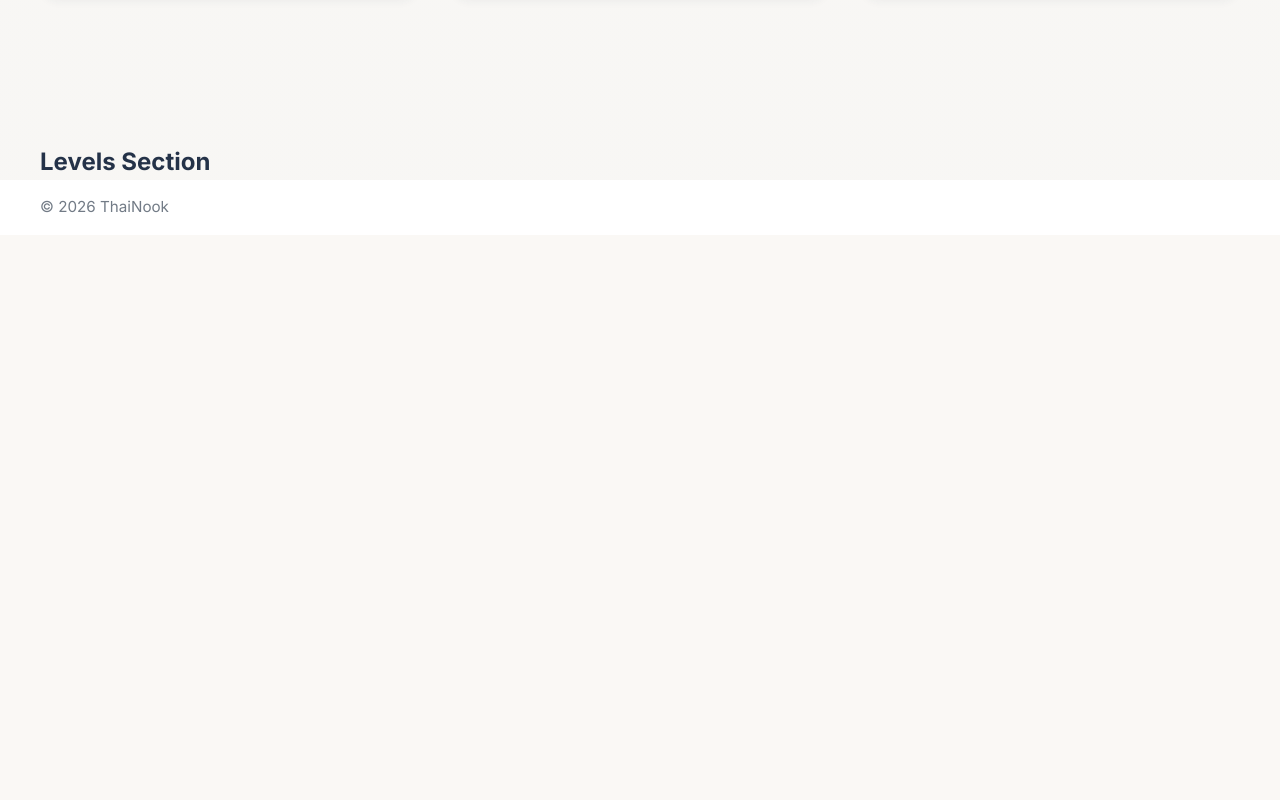
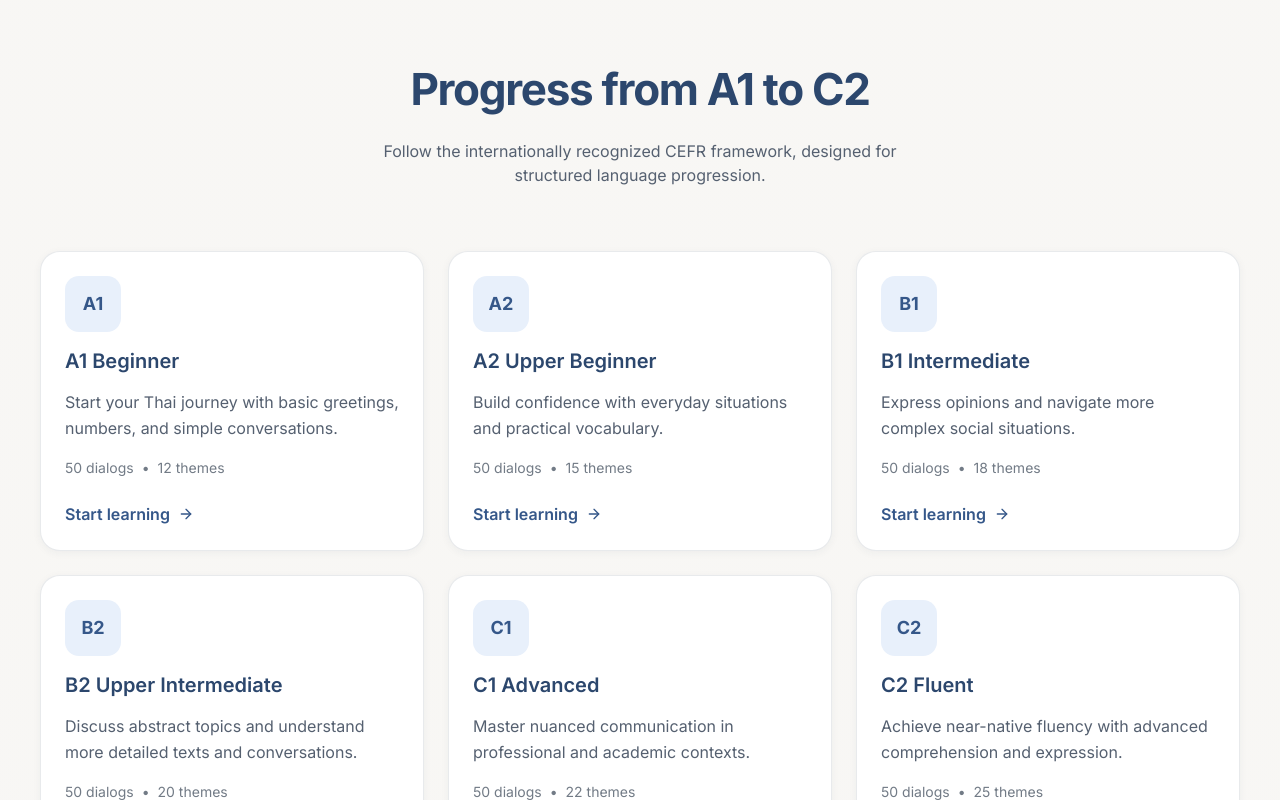
Before and after one commit to ozewieze/thai-app, a Next.js app: page / in a window 1280 px wide. Shown: the part 1260-2060 px from the top of the page. Before the commit the page ends 1495 px from the top, so only its background shows below. Built offline with nearby package versions, Linux system fonts and the light colour scheme.

Commit message:
Add LevelsSection to the homepage

```diff
--- a/src/features/home/components/HeroSection/HeroSection.module.css
+++ b/src/features/home/components/HeroSection/HeroSection.module.css
@@ -1,6 +1,6 @@
 .hero {
   margin-top: var(--spacing-48);
-  margin-bottom: var(--spacing-80);
+  margin-bottom: var(--spacing-96);
   display: flex;
   flex-direction: column;
   align-items: center;
@@ -10,6 +10,9 @@
   }
   @media (min-width: 48rem) and (max-width: 48.5rem) {
     gap: var(--spacing-32);
+  }
+  @media (min-width: 48rem) {
+    margin-bottom: var(--spacing-128);
   }
 }
 
--- a/src/features/home/components/LearningStructureSection/LearningStructureSection.module.css
+++ b/src/features/home/components/LearningStructureSection/LearningStructureSection.module.css
@@ -1,10 +1,15 @@
 .section {
   display: flex;
   flex-direction: column;
-  gap: var(--spacing-48);
-  margin-bottom: var(--spacing-80);
-  padding-top: var(--spacing-96);
-  padding-bottom: var(--spacing-64);
+  gap: var(--spacing-32);
+  margin-bottom: var(--spacing-96);
+
+  @media (min-width: 48rem) {
+    gap: var(--spacing-64);
+    padding-top: var(--spacing-16);
+    padding-bottom: var(--spacing-16);
+    margin-bottom: var(--spacing-128);
+  }
 }
 
 .header {
@@ -14,23 +19,28 @@
   display: flex;
   flex-direction: column;
   gap: var(--spacing-24);
-  margin-bottom: var(--spacing-48);
+  @media (min-width: 48rem) {
+    /* margin-bottom: var(--spacing-64); */
+  }
 }
 
 .title {
-  font-size: var(--size-44);
-  margin-bottom: var(--spacing-16);
+  font-size: var(--size-30);
+  /* margin-bottom: var(--spacing-16); */
   line-height: 1.15;
   letter-spacing: -0.03em;
   color: var(--color-heading);
+  @media (min-width: 48rem) {
+    font-size: var(--size-44);
+  }
 }
 
 .description {
   color: var(--color-text-soft);
   max-width: 42rem;
   margin-inline: auto;
-  text-align: left;
-  margin-bottom: var(--spacing-16);
+  /* text-align: left; */
+  /* margin-bottom: var(--spacing-16); */
 }
 
 .grid {
--- a/src/features/home/components/LevelsSection/LevelsSection.module.css
+++ b/src/features/home/components/LevelsSection/LevelsSection.module.css
@@ -0,0 +1,162 @@
+.section {
+  display: flex;
+  flex-direction: column;
+  gap: var(--spacing-32);
+  @media (min-width: 48rem) {
+    gap: var(--spacing-64);
+    padding-top: var(--spacing-16);
+    padding-bottom: var(--spacing-16);
+    margin-bottom: var(--spacing-128);
+  }
+}
+
+.header {
+  max-width: 42rem;
+  margin-inline: auto;
+  text-align: center;
+  display: flex;
+  flex-direction: column;
+  gap: var(--spacing-24);
+}
+
+/* .title {
+  font-size: var(--size-30);
+  font-weight: var(--medium-bold);
+  line-height: 1.2;
+  letter-spacing: -0.03em;
+  color: var(--color-heading);
+} */
+.title {
+  font-size: var(--size-30);
+  /* margin-bottom: var(--spacing-16); */
+  line-height: 1.15;
+  letter-spacing: -0.03em;
+  color: var(--color-heading);
+  @media (min-width: 48rem) {
+    font-size: var(--size-44);
+  }
+}
+
+.description {
+  max-width: 34rem;
+  margin-inline: auto;
+  color: var(--color-text-soft);
+  /* text-align: left; */
+}
+
+.grid {
+  display: grid;
+  gap: var(--spacing-24);
+}
+
+.card {
+  display: flex;
+  flex-direction: column;
+  gap: var(--spacing-16);
+  min-height: 100%;
+  padding: var(--spacing-24);
+  background-color: var(--color-surface);
+  border: 1px solid var(--color-border-default);
+  border-radius: var(--radius-lg);
+  box-shadow: var(--shadow-sm);
+  text-decoration: none;
+  transition:
+    border-color var(--transition-smooth),
+    box-shadow var(--transition-smooth),
+    transform var(--transition-smooth);
+}
+
+.card:hover {
+  border-color: rgba(53, 87, 137, 0.22);
+  box-shadow: var(--shadow-md);
+}
+
+.card:focus-visible {
+  outline: none;
+  border-color: var(--color-brand);
+  box-shadow:
+    0 0 0 4px var(--color-focus-ring),
+    var(--shadow-md);
+}
+
+.levelBadge {
+  display: inline-flex;
+  align-items: center;
+  justify-content: center;
+  width: 3.5rem;
+  height: 3.5rem;
+  border-radius: var(--radius-md);
+  background-color: var(--color-brand-soft);
+  color: var(--color-brand);
+  font-size: var(--size-18);
+  font-weight: var(--bold);
+  line-height: 1;
+  /* opacity: 0.88; */
+}
+
+.cardTitle {
+  font-size: var(--size-20);
+  font-weight: var(--medium-bold);
+  line-height: 1.3;
+  color: var(--color-heading);
+}
+
+.cardText {
+  color: var(--color-text-soft);
+  line-height: 1.6;
+  flex-grow: 1;
+}
+
+.stats {
+  display: flex;
+  flex-wrap: wrap;
+  align-items: center;
+  gap: var(--spacing-8);
+  color: var(--color-text-muted);
+  font-size: var(--size-14);
+}
+
+.cta {
+  display: inline-flex;
+  align-items: center;
+  gap: var(--spacing-8);
+  margin-top: var(--spacing-8);
+  font-size: var(--size-16);
+  font-weight: var(--medium-bold);
+  color: var(--color-brand);
+  transition: color var(--transition-smooth);
+}
+
+.arrow {
+  transition: transform var(--transition-smooth);
+}
+
+.card:hover .cta,
+.card:focus-visible .cta {
+  color: var(--color-brand-hover);
+}
+
+.card:hover .arrow,
+.card:focus-visible .arrow {
+  transform: translateX(0.25rem);
+}
+
+@media (min-width: 48rem) {
+  .grid {
+    grid-template-columns: repeat(2, minmax(0, 1fr));
+  }
+
+  /* .card {
+    padding: var(--spacing-32);
+  } */
+
+  /* .title {
+    font-size: var(--size-36);
+  } */
+}
+
+@media (min-width: 64rem) {
+  .grid {
+    grid-template-columns: repeat(3, minmax(0, 1fr));
+  }
+}
--- a/src/features/home/components/LevelsSection/LevelsSection.tsx
+++ b/src/features/home/components/LevelsSection/LevelsSection.tsx
@@ -1,7 +1,105 @@
+import Link from "next/link";
+import { ArrowRight } from "lucide-react";
+import styles from "./LevelsSection.module.css";
+
+type Level = {
+  id: string;
+  title: string;
+  description: string;
+  dialogs: number;
+  themes: number;
+};
+
+const levels: Level[] = [
+  {
+    id: "A1",
+    title: "A1 Beginner",
+    description:
+      "Start your Thai journey with basic greetings, numbers, and simple conversations.",
+    dialogs: 50,
+    themes: 12,
+  },
+  {
+    id: "A2",
+    title: "A2 Upper Beginner",
+    description:
+      "Build confidence with everyday situations and practical vocabulary.",
+    dialogs: 50,
+    themes: 15,
+  },
+  {
+    id: "B1",
+    title: "B1 Intermediate",
+    description:
+      "Express opinions and navigate more complex social situations.",
+    dialogs: 50,
+    themes: 18,
+  },
+  {
+    id: "B2",
+    title: "B2 Upper Intermediate",
+    description:
+      "Discuss abstract topics and understand more detailed texts and conversations.",
+    dialogs: 50,
+    themes: 20,
+  },
+  {
+    id: "C1",
+    title: "C1 Advanced",
+    description:
+      "Master nuanced communication in professional and academic contexts.",
+    dialogs: 50,
+    themes: 22,
+  },
+  {
+    id: "C2",
+    title: "C2 Fluent",
+    description:
+      "Achieve near-native fluency with advanced comprehension and expression.",
+    dialogs: 50,
+    themes: 25,
+  },
+];
+
 export default function LevelsSection() {
   return (
-    <section>
-      <h2>Levels Section</h2>
+    <section className={styles.section} aria-labelledby="levels-title">
+      <div className={styles.header}>
+        <h2 id="levels-title" className={styles.title}>
+          Progress from A1 to C2
+        </h2>
+        <p className={styles.description}>
+          Follow the internationally recognized CEFR framework, designed for
+          structured language progression.
+        </p>
+      </div>
+
+      <div className={styles.grid}>
+        {levels.map((level) => (
+          <Link
+            href={`/levels/${level.id.toLowerCase()}`}
+            key={level.id}
+            className={styles.card}
+          >
+            <span className={styles.levelBadge}>{level.id}</span>
+
+            <h3 className={styles.cardTitle}>{level.title}</h3>
+
+            <p className={styles.cardText}>{level.description}</p>
+
+            <div className={styles.stats}>
+              <span>{level.dialogs} dialogs</span>
+              <span aria-hidden="true">•</span>
+              <span>{level.themes} themes</span>
+            </div>
+
+            <span className={styles.cta}>
+              Start learning
+              <ArrowRight size={16} className={styles.arrow} />
+            </span>
+          </Link>
+        ))}
+      </div>
     </section>
   );
 }
--- a/src/styles/layout/navigation.css
+++ b/src/styles/layout/navigation.css
@@ -1,7 +1,7 @@
 .site-header {
   position: sticky;
   top: 0;
-  /* z-index: 40; */
+  z-index: 40;
   background: var(--color-header-bg);
   border-bottom: 1px solid var(--color-divider);
 }
```
